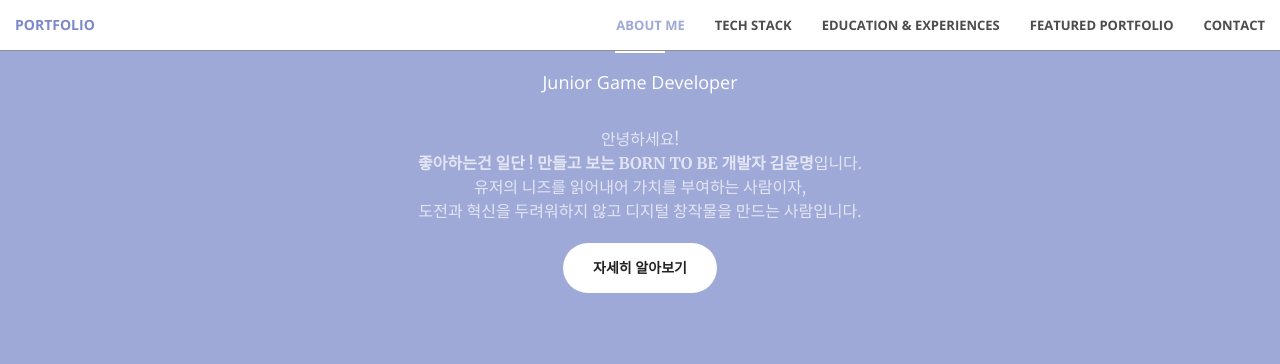
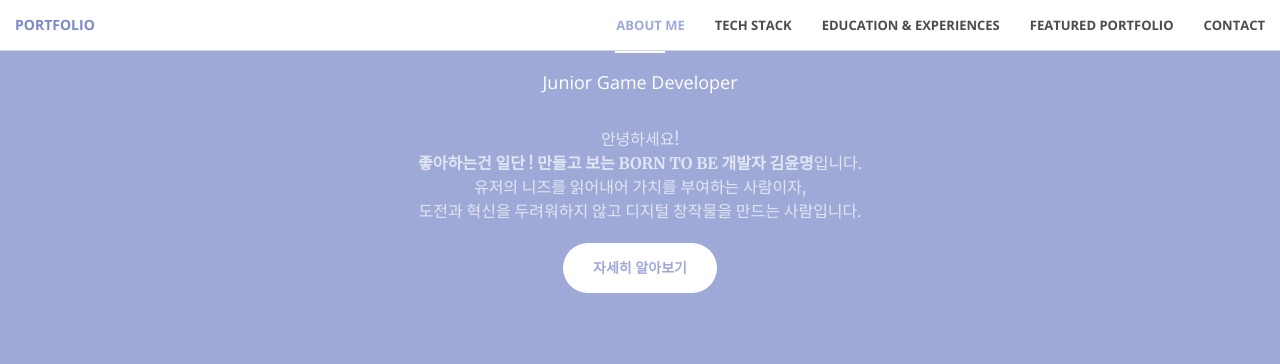
Before and after one commit to ymdev2023/ymdev2023.github.io, a Jekyll site: the page built from index.html, in a window 1280 px wide and 900 px high, scrolled down 1043 px. Shown: the top 364 px of the window. Built offline with Jekyll 4.4.1, drawn with Linux system fonts in a browser that asks for light colours.

Commit message:
Update main.scss

```diff
--- a/css/main.scss
+++ b/css/main.scss
@@ -35,7 +35,7 @@
 
 // variables.less
 $theme-primary: #9fa9d8; //
-$theme-dark: #222;
+$theme-dark: #9fa9d8;
 
 // Import partials from `sass_dir` (defaults to `_sass`)
 @import "mixins", "base";
```
